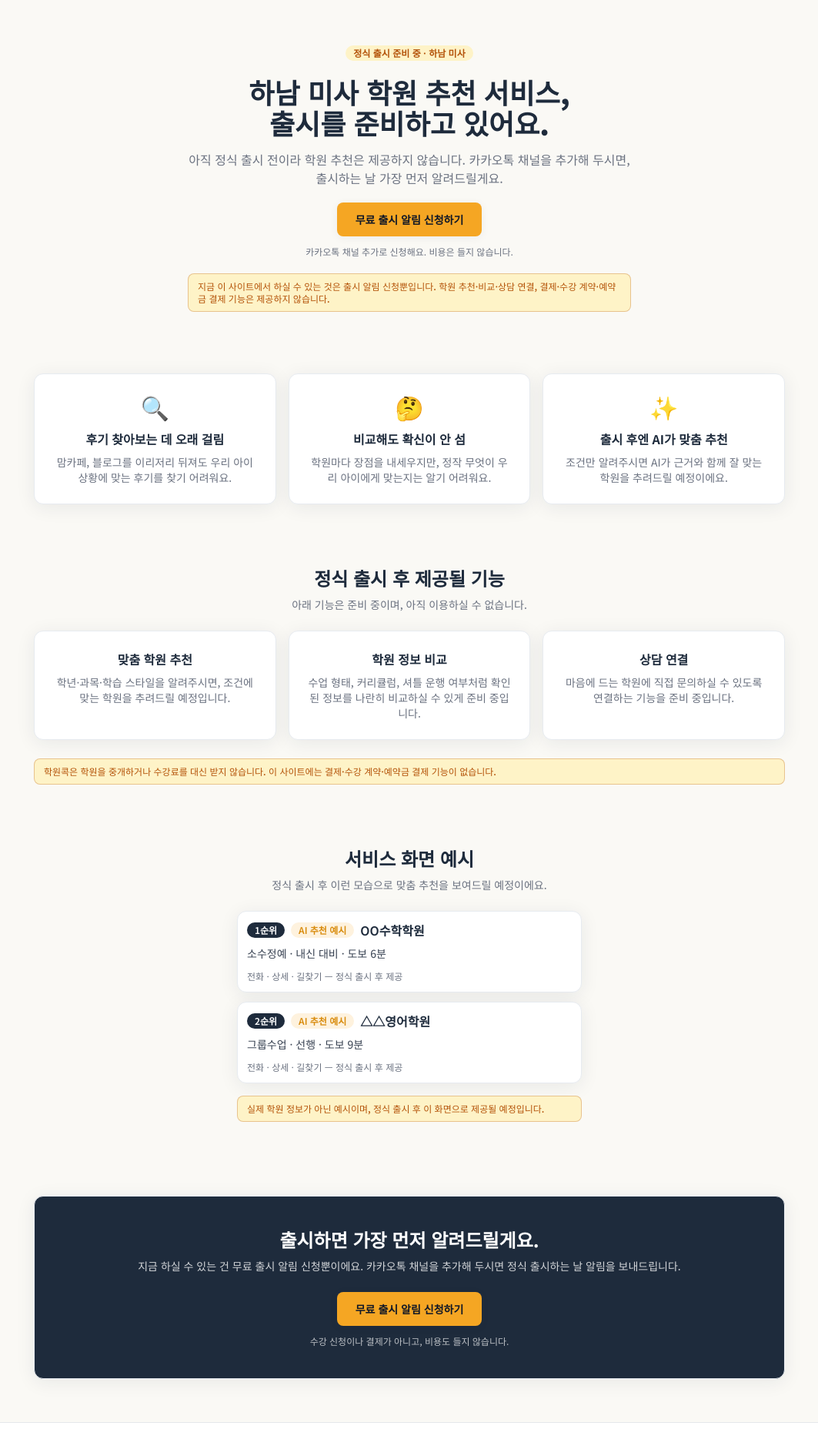
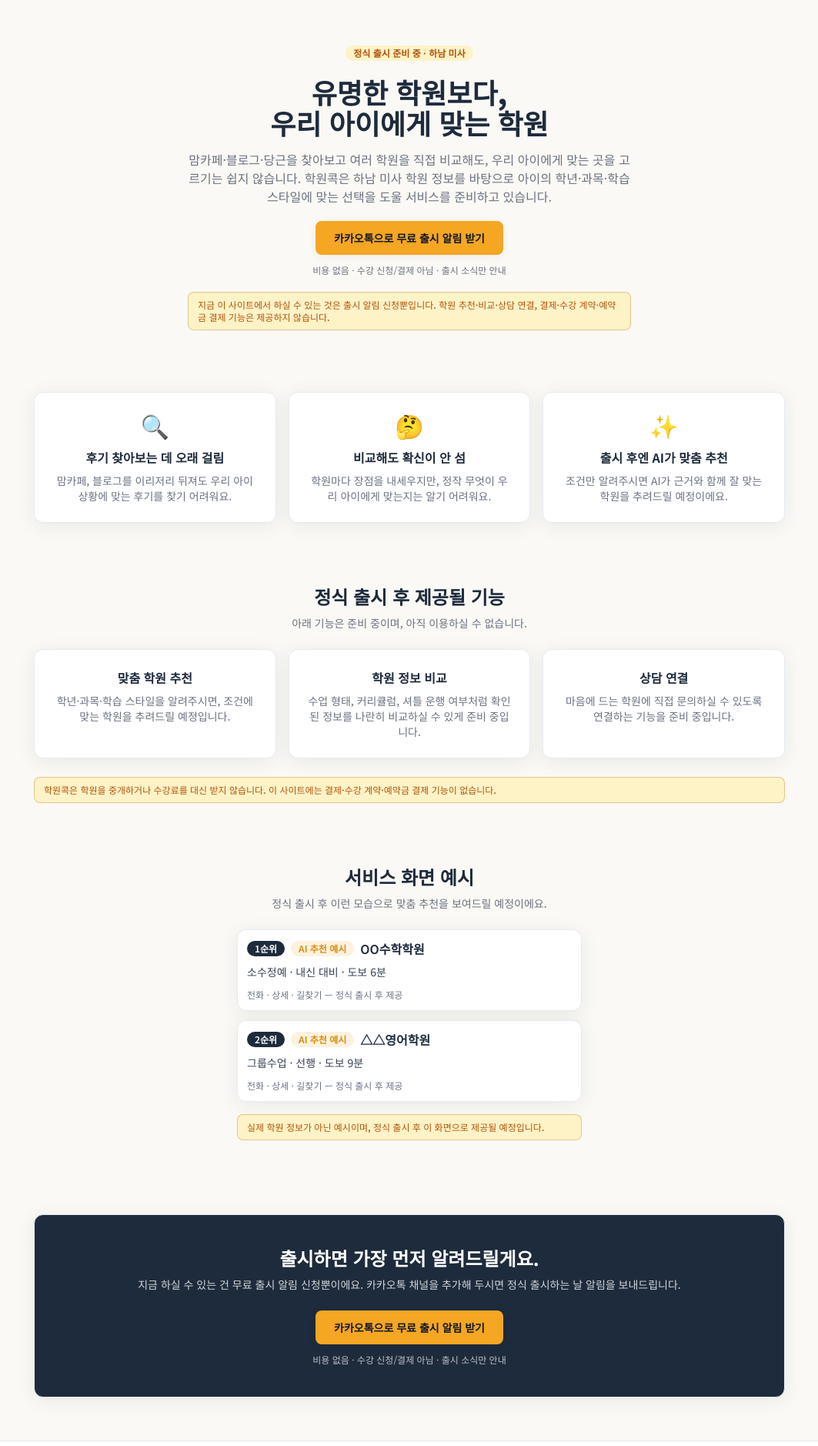
Before and after one commit to LEE-cw-51/ai-academy-advisor, a Next.js app in the folder frontend/: page / in a window 1280 px wide. Shown: the part 230-2108 px from the top of the page at 77% size, without its empty margins (108-1171 px from the left). Built offline with nearby package versions, Linux system fonts and the light colour scheme.

Commit message:
feat: sharpen landing launch-alert conversion copy

```diff
--- a/frontend/src/components/landing/HeroSection.tsx
+++ b/frontend/src/components/landing/HeroSection.tsx
@@ -19,20 +19,21 @@ export function HeroSection({ onRequestWaitlist }: HeroSectionProps) {
       <Badge tone="warn" className="mt-4">정식 출시 준비 중 · 하남 미사</Badge>
       {/* break-keep: 한글 단어 중간에서 줄이 끊기지 않게 한다 (375px에서 "서비/스," 방지) */}
       <h1 className="mx-auto mt-5 max-w-2xl break-keep text-3xl font-black leading-tight text-ink sm:text-4xl">
-        하남 미사 학원 추천 서비스,
+        유명한 학원보다,
         <br />
-        출시를 준비하고 있어요.
+        우리 아이에게 맞는 학원
       </h1>
       <p className="mx-auto mt-4 max-w-xl text-sm text-ink-subtle sm:text-base">
-        아직 정식 출시 전이라 학원 추천은 제공하지 않습니다. 카카오톡 채널을
-        추가해 두시면, 출시하는 날 가장 먼저 알려드릴게요.
+        맘카페·블로그·당근을 찾아보고 여러 학원을 직접 비교해도, 우리 아이에게
+        맞는 곳을 고르기는 쉽지 않습니다. 학원콕은 하남 미사 학원 정보를 바탕으로
+        아이의 학년·과목·학습 스타일에 맞는 선택을 도울 서비스를 준비하고 있습니다.
       </p>
       <div className="mt-5 flex flex-col items-center justify-center gap-3">
         <Button className="!px-6 !py-3 text-base" onClick={onRequestWaitlist}>
-          무료 출시 알림 신청하기
+          카카오톡으로 무료 출시 알림 받기
         </Button>
         <p className="text-xs text-ink-subtle">
-          카카오톡 채널 추가로 신청해요. 비용은 들지 않습니다.
+          비용 없음 · 수강 신청/결제 아님 · 출시 소식만 안내
         </p>
       </div>
       <Disclaimer className="mx-auto mt-5 max-w-xl text-left">
--- a/frontend/src/components/landing/WaitlistSection.tsx
+++ b/frontend/src/components/landing/WaitlistSection.tsx
@@ -17,10 +17,10 @@ export function WaitlistSection({ onRequestWaitlist }: WaitlistSectionProps) {
         </p>
         <div className="mt-6 flex flex-col items-center gap-3">
           <Button className="!px-6 !py-3 text-base" onClick={onRequestWaitlist}>
-            무료 출시 알림 신청하기
+            카카오톡으로 무료 출시 알림 받기
           </Button>
           <p className="text-xs text-surface/70">
-            수강 신청이나 결제가 아니고, 비용도 들지 않습니다.
+            비용 없음 · 수강 신청/결제 아님 · 출시 소식만 안내
           </p>
         </div>
       </div>
```
Also changed, not shown: 1 other file (tests, documents, lock files or other folders).
